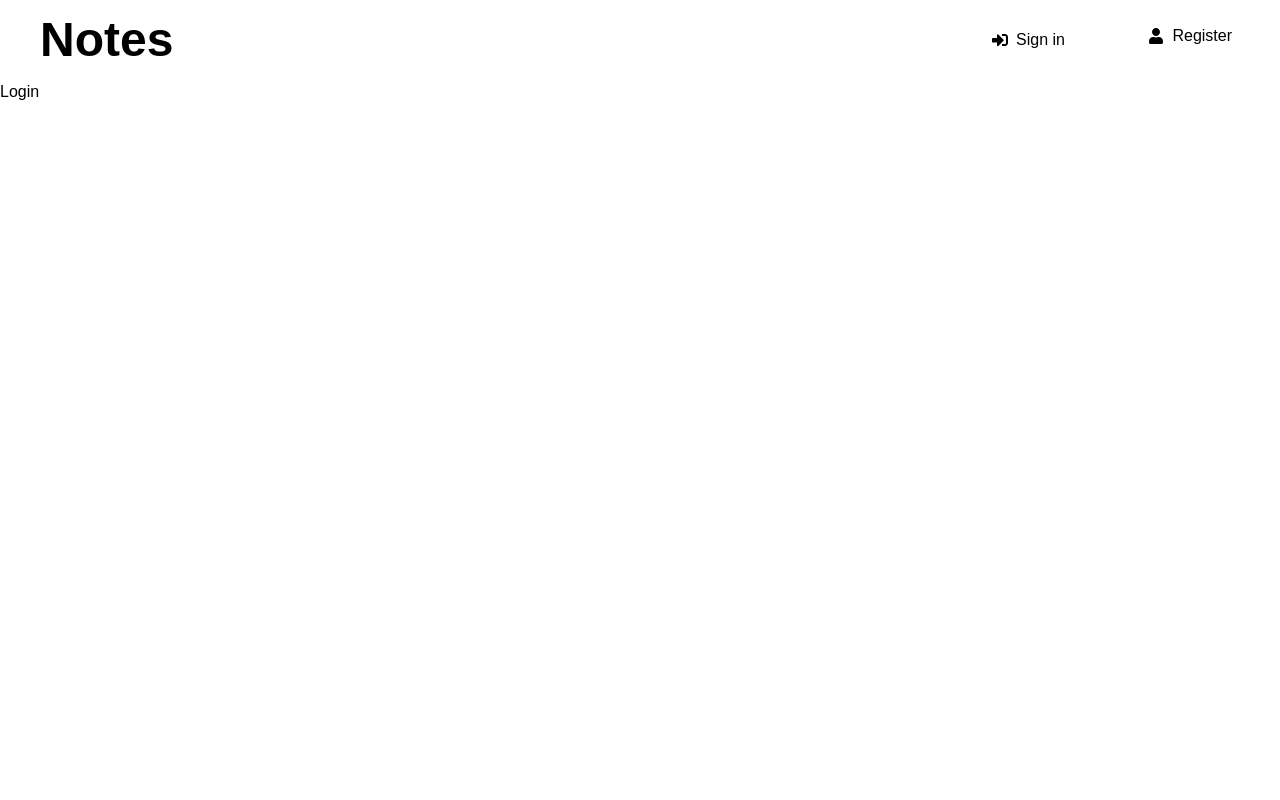
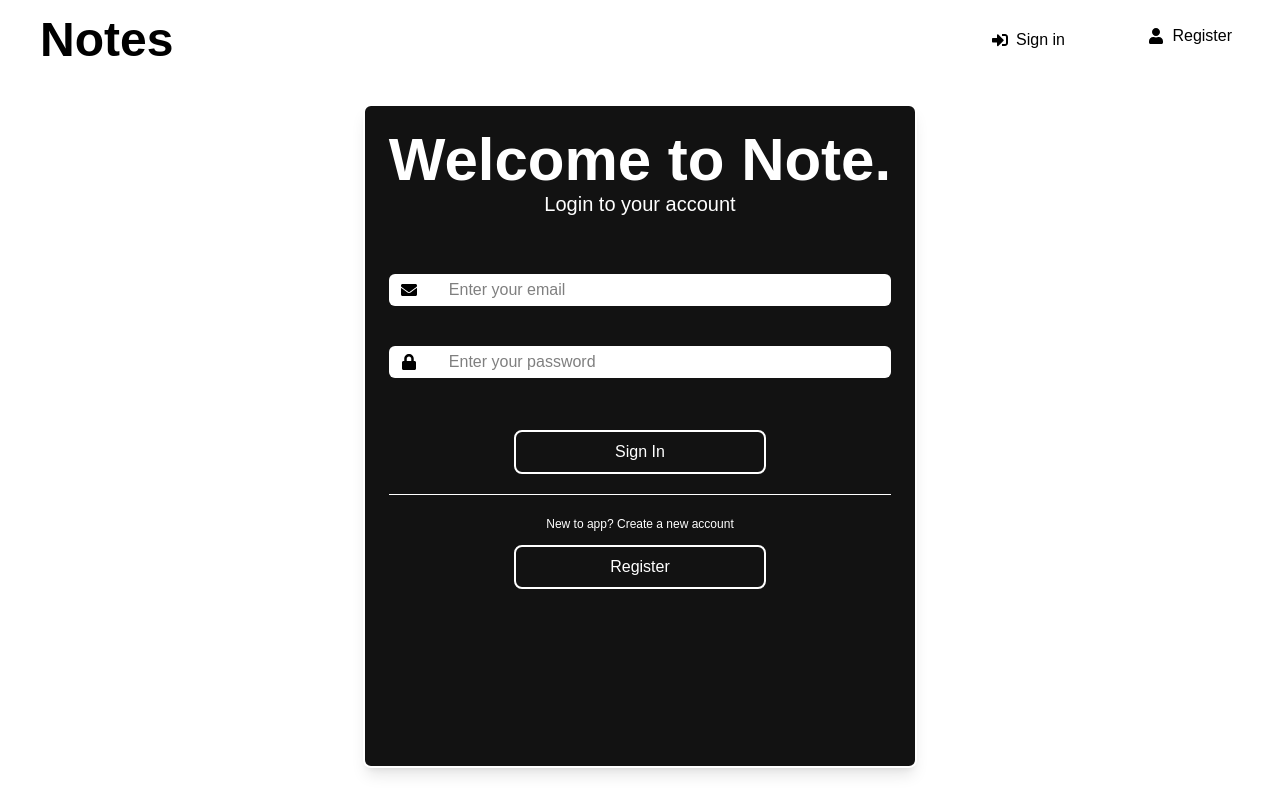
Before and after one commit to Bibhuregmi/notes, a React (Vite) app in the folder frontend/: page /login in a window 1280 px wide. Built offline with nearby package versions, Linux system fonts and the light colour scheme.

Commit message:
Login form created

```diff
--- a/frontend/src/pages/Login.jsx
+++ b/frontend/src/pages/Login.jsx
@@ -1,8 +1,38 @@
 import React from 'react'
-
+import {FaEnvelope, FaLock} from 'react-icons/fa'
+import { useNavigate } from 'react-router-dom';
 const Login = () => {
+  const navigate = useNavigate();
   return (
-    <div>Login</div>
+      <div className = 'mx-4 my-4 w-[80vwh] h-[85vh] flex  justify-center px-2 py-2'>
+        <div className = 'h-full max-w-1/2 border-2 rounded-lg shadow-lg bg-[#121212] text-white px-6 py-6'>
+          <div className = 'text-center max-w-full mb-14'>
+            <h3 className='sm:text-2xl md:text-4xl lg:text-6xl font-bold'>Welcome to Note.</h3>
+            <p className='sm:text-sm md:text-lg lg:text-xl font-light'>Login to your account</p>
+          </div>
+            <form>
+              <div className='relative mb-10'>
+                <input type='email' placeholder = 'Enter your email' className='w-full bg-white rounded-md h-8 pl-15 pr-6 py-3 text-black'></input>
+                <FaEnvelope className='absolute left-3 top-1/2 transform -translate-y-1/2 text-black'/>
+              </div>
+              <div className='relative mb-10'>
+                <input type='password' placeholder = 'Enter your password' className='w-full bg-white rounded-md h-8 pl-15 pr-6 py-3 text-black'></input>
+                <FaLock className='absolute left-3 top-1/2 transform -translate-y-1/2 text-black'/>
+              </div>
+            </form>
+            <div className='flex w-full justify-center border-b-1 py-3 mb-2'>
+              <button className='border-2 w-1/2 border-white mb-2 rounded-lg px-2 py-2 justify-center hover:bg-white hover:text-black cursor-pointer'>
+                  Sign In
+              </button>
+            </div>
+            <div className='flex w-full items-center py-3 flex-col'>
+              <p className='sm:text-[0.30rem] md:text-[0.50rem] lg:text-[0.75rem] mb-3'>New to app? Create a new account</p>
+              <button className='border-2 w-1/2 border-white rounded-lg px-2 py-2 justify-center hover:bg-white hover:text-black cursor-pointer' onClick={() => navigate('/register')}>
+                  Register
+              </button>
+            </div>
+        </div>
+      </div>
   )
 }
 
```
